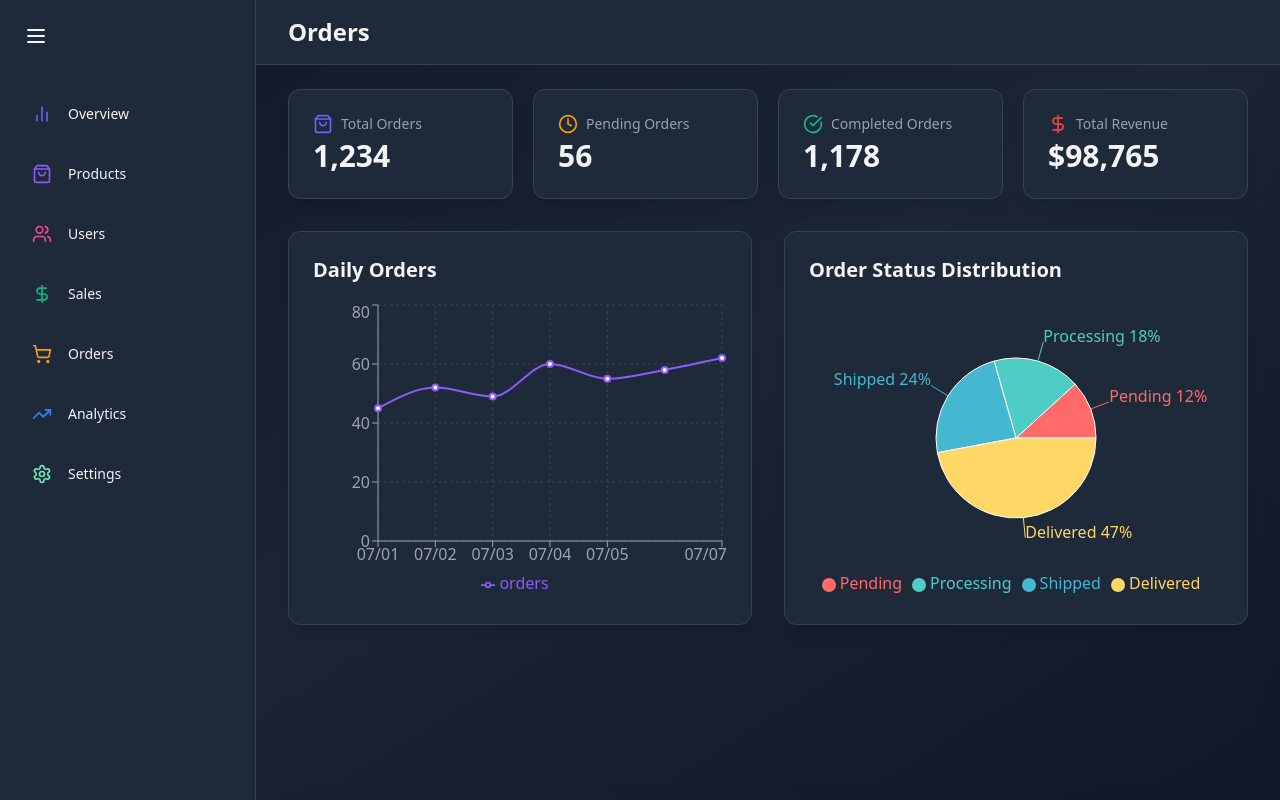
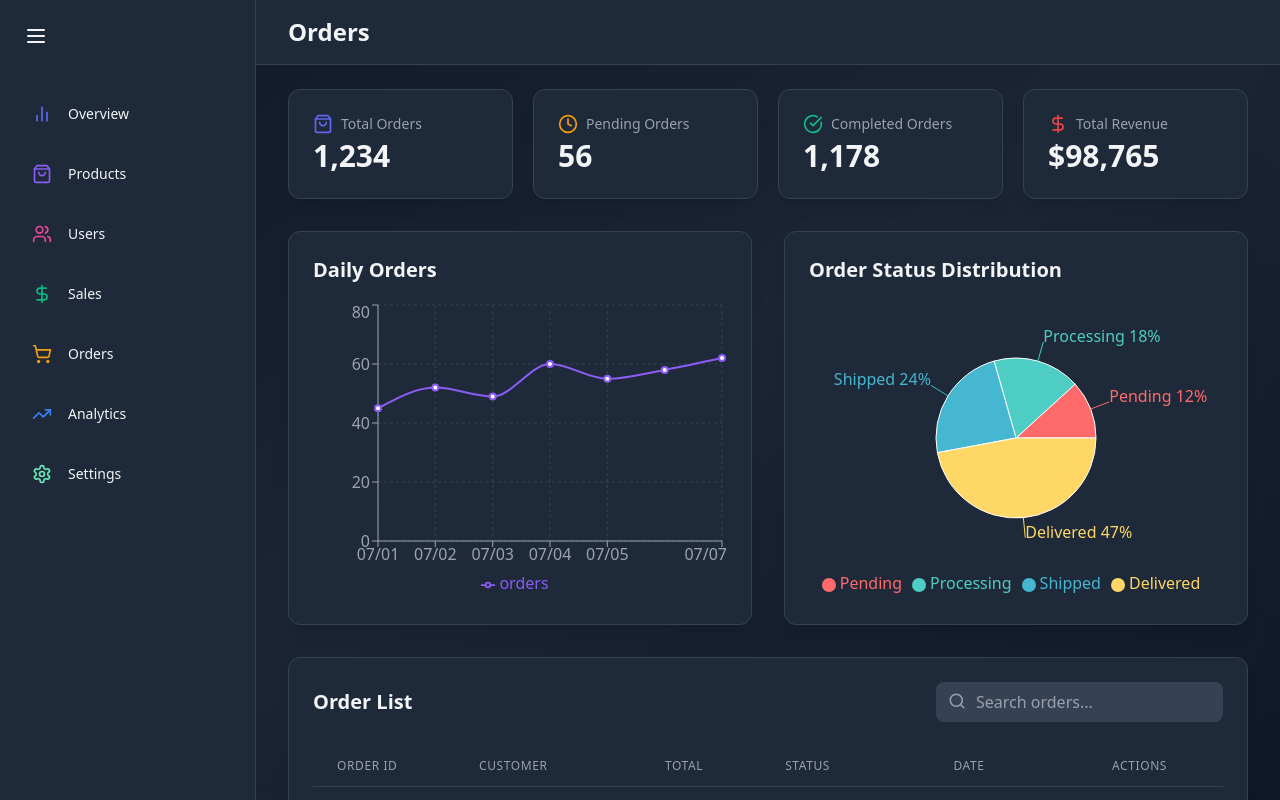
Before and after one commit to souravmanikandan/react-admin-dashboard, a React (Vite) app: page /orders in a window 1280 px wide. Built offline with nearby package versions, Linux system fonts and the light colour scheme.

Commit message:
OrdersTable

```diff
--- /dev/null
+++ b/src/components/orders/OrdersTable.jsx
@@ -0,0 +1,119 @@
+import { useState } from "react";
+import { motion } from "framer-motion";
+import { Search, Eye } from "lucide-react";
+
+const orderData = [
+	{ id: "ORD001", customer: "John Doe", total: 235.4, status: "Delivered", date: "2023-07-01" },
+	{ id: "ORD002", customer: "Jane Smith", total: 412.0, status: "Processing", date: "2023-07-02" },
+	{ id: "ORD003", customer: "Bob Johnson", total: 162.5, status: "Shipped", date: "2023-07-03" },
+	{ id: "ORD004", customer: "Alice Brown", total: 750.2, status: "Pending", date: "2023-07-04" },
+	{ id: "ORD005", customer: "Charlie Wilson", total: 95.8, status: "Delivered", date: "2023-07-05" },
+	{ id: "ORD006", customer: "Eva Martinez", total: 310.75, status: "Processing", date: "2023-07-06" },
+	{ id: "ORD007", customer: "David Lee", total: 528.9, status: "Shipped", date: "2023-07-07" },
+	{ id: "ORD008", customer: "Grace Taylor", total: 189.6, status: "Delivered", date: "2023-07-08" },
+];
+
+const OrdersTable = () => {
+    const [searchTerm, setSearchTerm] = useState("");
+	const [filteredOrders, setFilteredOrders] = useState(orderData);
+
+    const handleSearch = (e) => {
+        const term = e.target.value.toLowerCase();
+        setSearchTerm(term)
+        const filtered = orderData.filter(order => order.id.toLowerCase().includes(term) || order.customer.toLowerCase().includes(term))
+    }
+  return (
+    <motion.div
+        className='bg-gray-800 bg-opacity-50 backdrop-blur-md shadow-lg rounded-xl p-6 border border-gray-700'
+        initial={{ opacity: 0, y: 20 }}
+        animate={{ opacity: 1, y: 0 }}
+        transition={{ delay: 0.4 }}
+    >
+        <div className="flex justify-between items-center mb-6">
+            <h2 className="text-xl font-semibold text-gray-100">Order List</h2>
+            <div className="relative">
+                <input
+                    type="text"
+                    placeholder="Search orders..."
+                    className='bg-gray-700 text-white placeholder-gray-400 rounded-lg pl-10 pr-4 py-2 focus:outline-none focus:ring-2 focus:ring-blue-500'
+                    value={searchTerm}
+                    onChange={handleSearch}
+                />
+                <Search className='absolute left-3 top-2.5 text-gray-400' size={18} />
+            </div>
+        </div>
+        <div className="overflow-auto">
+            <table className="min-w-full divide-y divide-gray-700">
+                <thead>
+                    <tr>
+                    <th className='px-6 py-3 text-left text-xs font-medium text-gray-400 uppercase tracking-wider'>
+								Order ID
+							</th>
+							<th className='px-6 py-3 text-left text-xs font-medium text-gray-400 uppercase tracking-wider'>
+								Customer
+							</th>
+							<th className='px-6 py-3 text-left text-xs font-medium text-gray-400 uppercase tracking-wider'>
+								Total
+							</th>
+							<th className='px-6 py-3 text-left text-xs font-medium text-gray-400 uppercase tracking-wider'>
+								Status
+							</th>
+							<th className='px-6 py-3 text-left text-xs font-medium text-gray-400 uppercase tracking-wider'>
+								Date
+							</th>
+							<th className='px-6 py-3 text-left text-xs font-medium text-gray-400 uppercase tracking-wider'>
+								Actions
+							</th>
+                    </tr>
+                </thead>
+
+                <tbody className="divide divide-gray-700">
+                    {
+                        filteredOrders.map(order => (
+                            <motion.tr
+                                key={order.id}
+                                initial={{opacity:0}}
+                                animate={{opacity:1}}
+                                transition={{duration:0.3}}
+                            >
+                                <td className="px-6 py-4 whitespace-nowrap text-sm font-medium text-gray-100">
+                                    {order.id}
+                                </td>
+                                <td className="px-6 py-4 whitespace-nowrap text-sm font-medium text-gray-100">
+                                    {order.customer}
+                                </td>
+                                <td className="px-6 py-4 whitespace-nowrap text-sm font-medium text-gray-100">
+                                    {order.total.toFixed(2)}
+                                </td>
+                                <td className='px-6 py-4 whitespace-nowrap text-sm text-gray-300'>
+									<span
+										className={`px-2 inline-flex text-xs leading-5 font-semibold rounded-full ${
+											order.status === "Delivered"
+												? "bg-green-100 text-green-800"
+												: order.status === "Processing"
+												? "bg-yellow-100 text-yellow-800"
+												: order.status === "Shipped"
+												? "bg-blue-100 text-blue-800"
+												: "bg-red-100 text-red-800"
+										}`}
+									>
+										{order.status}
+									</span>
+								</td>
+                                <td className='px-6 py-4 whitespace-nowrap text-sm text-gray-300'>{order.date}</td>
+								<td className='px-6 py-4 whitespace-nowrap text-sm text-gray-300'>
+									<button className='text-indigo-400 hover:text-indigo-300 mr-2'>
+										<Eye size={18} />
+									</button>
+								</td>
+                            </motion.tr>
+                        ))
+                    }
+                </tbody>
+            </table>
+        </div>
+    </motion.div>
+  )
+}
+
+export default OrdersTable
--- a/src/pages/OrdersPage.jsx
+++ b/src/pages/OrdersPage.jsx
@@ -4,6 +4,7 @@
 import { CheckCircle, Clock, DollarSign, ShoppingBag } from 'lucide-react';
 import DailyOrders from '../components/orders/DailyOrders';
 import OrderDistribution from '../components/orders/OrderDistribution';
+import OrdersTable from '../components/orders/OrdersTable';
 
 const orderStats = {
 	totalOrders: "1,234",
@@ -39,6 +40,8 @@
                     <DailyOrders />
                     <OrderDistribution />
                 </div>
+
+				<OrdersTable />
         </main>
     </div>
   )
```
